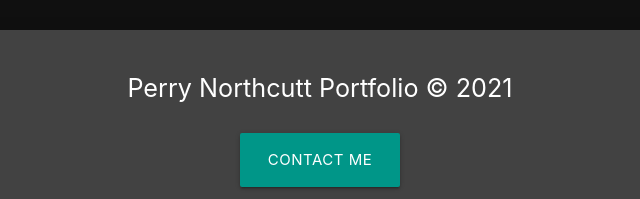
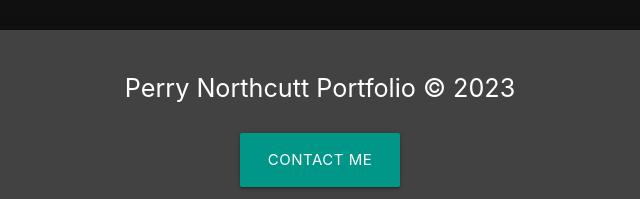
Before and after one commit to perry85dallas/PN_portfolio, a plain HTML site: page index.html in a window 1280 px wide. Shown: the part 2747-2946 px from the top of the page, 320-960 px from the left. Drawn offline with nearby package versions, Linux system fonts and the light colour scheme.

Commit message:
Update index.html
Fixed footer

```diff
--- a/index.html
+++ b/index.html
@@ -188,7 +188,7 @@
     <!-- FOOTER -->
 
     <footer class="section grey z-depth-5 darken-3 white-text center">
-        <p class="flow-text">Perry Northcutt Portfolio &copy; 2021 </p>
+        <p class="flow-text">Perry Northcutt Portfolio &copy; 2023 </p>
 
         <!-- Modal Trigger -->
     <a class="teal waves-effect waves-light btn-large modal-trigger" href="#modal">Contact Me</a>
```
